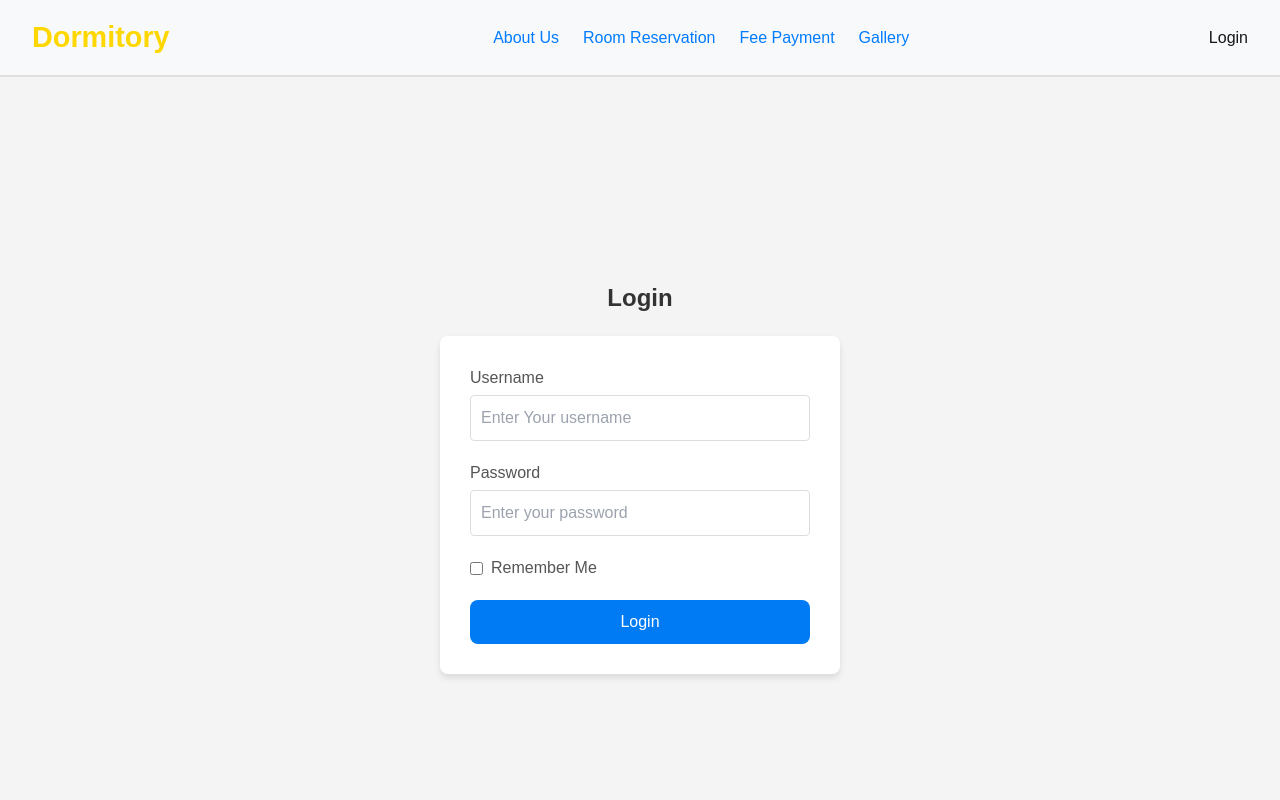
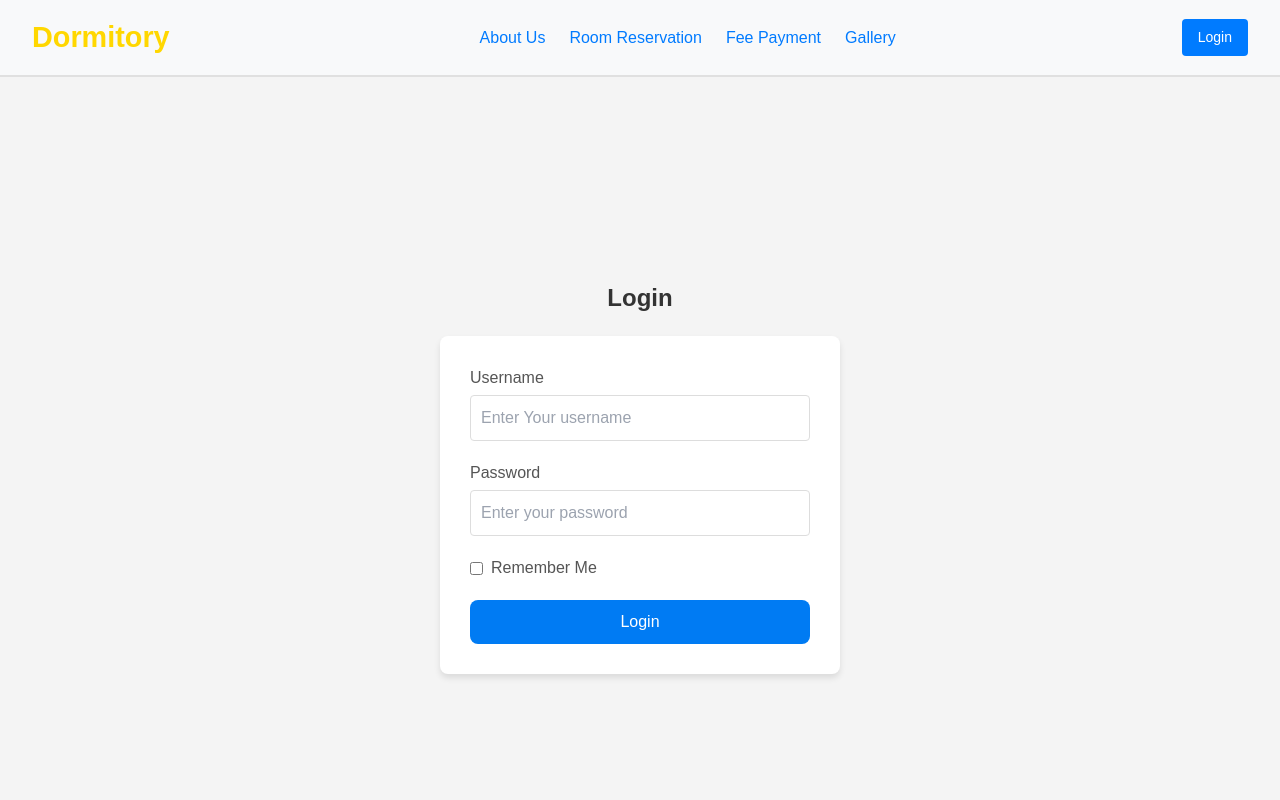
Before and after one commit to ShakilaMehri/dormitory, a Next.js app: page /login in a window 1280 px wide. Shown: the top 800 px of the page. Built offline with nearby package versions, Linux system fonts and the light colour scheme.

Commit message:
updated userManager.css

```diff
--- a/src/app/styles/userManager.module.css
+++ b/src/app/styles/userManager.module.css
@@ -1,4 +1,4 @@
-.userManager {
+.userManagerContainer {
     position: relative;
     display: inline-block;
     cursor: pointer;
@@ -7,39 +7,59 @@
 .userIcon {
     font-size: 24px;
     color: #333;
+    transition: color 0.3s ease;
 }
 
-.managerMenu {
+.userIcon:hover {
+    color: #007bff;
+}
+
+.userManagerMenu {
     position: absolute;
-    top: 100%;
+    top: 40px;
     right: 0;
     background: #fff;
     border: 1px solid #ddd;
     box-shadow: 0 4px 6px rgba(0, 0, 0, 0.1);
-    border-radius: 8px;
+    border-radius: 4px;
     padding: 10px;
     z-index: 100;
     min-width: 150px;
+    text-align: center;
 }
 
 .managerMenu p {
-    margin: 0;
-    color: #555;
+    margin: 0 0 10px 0;
+    color: #333;
     font-size: 14px;
 }
 
-.managerMenu button {
-    display: block;
-    width: 100%;
-    padding: 8px;
-    margin-top: 5px;
-    background: #007bff;
+.logoutBtn {
+    background-color: #ff4d4f;
     color: #fff;
     border: none;
     border-radius: 4px;
+    padding: 8px 12px;
+    font-size: 14px;
     cursor: pointer;
+    transition: background-color 0.3s ease;
 }
 
-.managerMenu button:hover {
-    background: #0056b3;
+.logoutBtn:hover {
+    background-color: #d9363e;
 }
+
+.loginBtn {
+    background-color: #007bff;
+    color: #fff;
+    border: none;
+    border-radius: 4px;
+    padding: 8px 16px;
+    font-size: 14px;
+    cursor: pointer;
+    transition: background-color 0.3s ease;
+}
+
+.loginBtn:hover {
+    background-color: #0056b3;
+}
```
